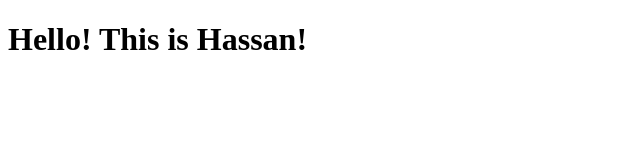
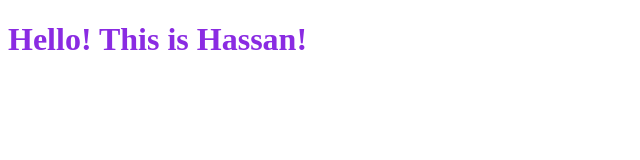
Before and after one commit to HassanGagai55/HassanGagai55.github.io, a plain HTML site: page index.html in a window 1280 px wide. Shown: the whole page, without its empty margins (0-640 px from the left). Drawn offline with Linux system fonts and the light colour scheme.

Commit message:
First Commit

```diff
--- a/index.html
+++ b/index.html
@@ -6,6 +6,6 @@
     <title>Document</title>
 </head>
 <body>
-    <h1>Hello! This is Hassan!</h1>
+    <h1 style="color: blueviolet;">Hello! This is Hassan!</h1>
 </body>
 </html>
```
